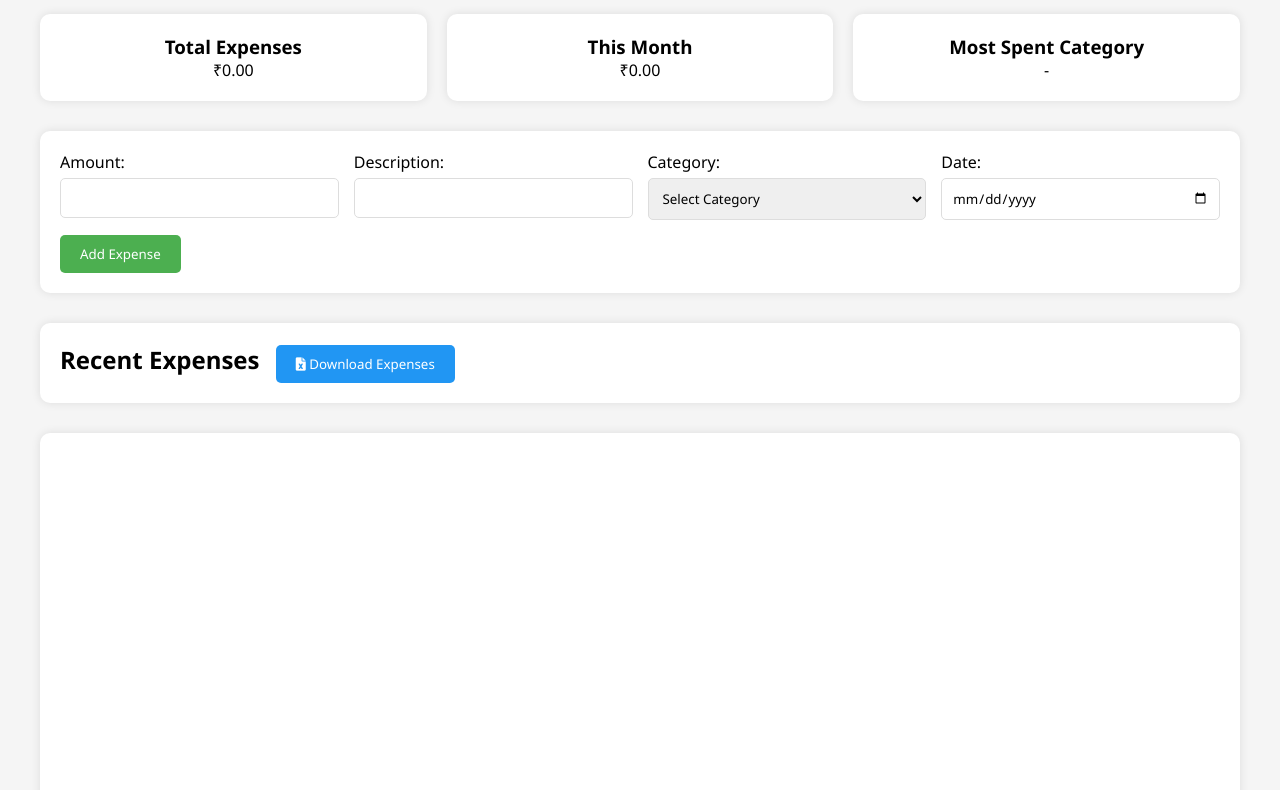
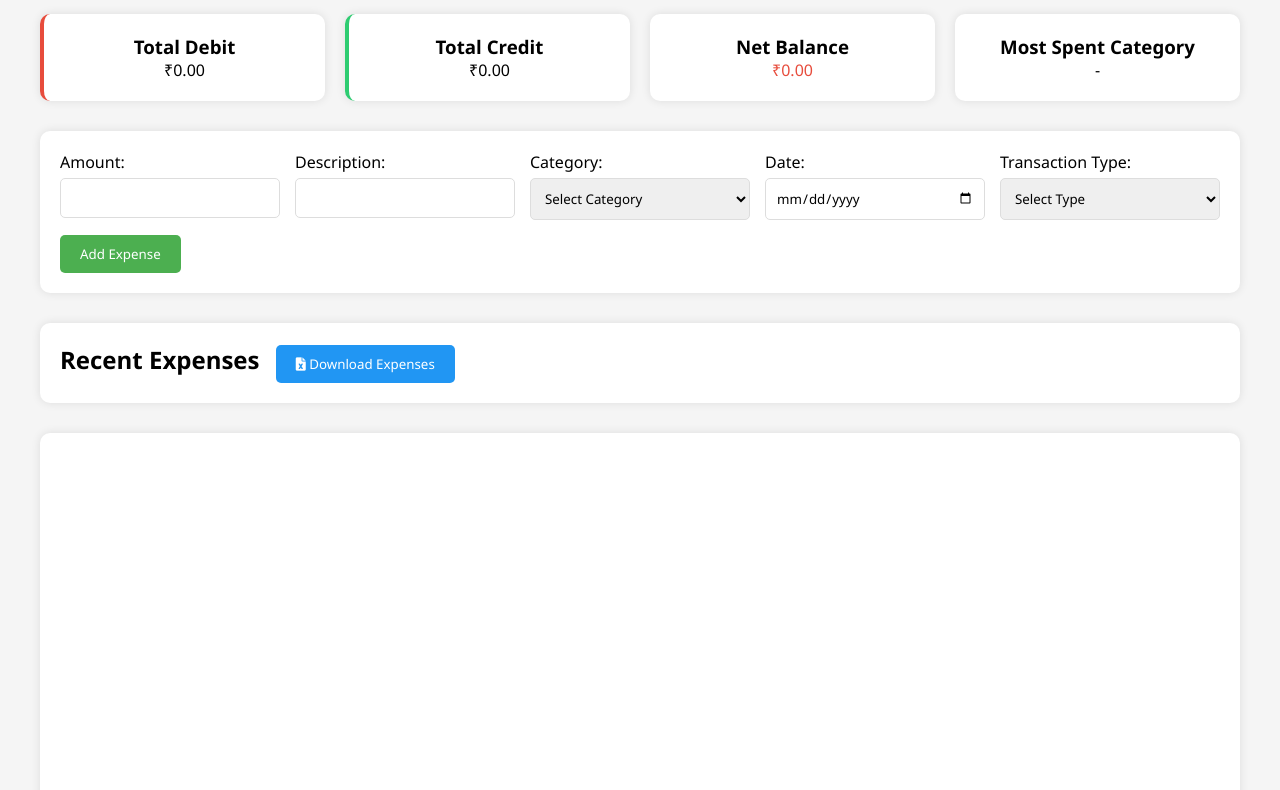
Before and after one commit to kaustubhmahamuni/Expenses-Management-, a plain HTML site: page index.html in a window 1280 px wide. Shown: the part 79-869 px from the top of the page. Drawn offline with nearby package versions, Linux system fonts and the light colour scheme.

Commit message:
Update index.html

```diff
--- a/index.html
+++ b/index.html
@@ -13,6 +13,11 @@
             padding: 0;
             box-sizing: border-box;
             font-family: 'Segoe UI', Tahoma, Geneva, Verdana, sans-serif;
+        }
+
+        :root {
+            --debit-color: #e74c3c;
+            --credit-color: #2ecc71;
         }
 
         body {
@@ -126,6 +131,15 @@
             border-radius: 10px;
             box-shadow: 0 0 10px rgba(0,0,0,0.1);
             text-align: center;
+            position: relative;
+        }
+
+        .summary-card.debit {
+            border-left: 4px solid var(--debit-color);
+        }
+
+        .summary-card.credit {
+            border-left: 4px solid var(--credit-color);
         }
 
         .chart-container {
@@ -150,17 +164,21 @@
 <body>
     <div class="container">
         <div class="header">
-            <h1>EMS</h1>
+            <h1>Expense Management System</h1>
         </div>
 
         <div class="summary">
-            <div class="summary-card">
-                <h3>Total Expenses</h3>
-                <p id="total-expenses">₹0.00</p>
+            <div class="summary-card debit">
+                <h3>Total Debit</h3>
+                <p id="total-debit">₹0.00</p>
+            </div>
+            <div class="summary-card credit">
+                <h3>Total Credit</h3>
+                <p id="total-credit">₹0.00</p>
             </div>
             <div class="summary-card">
-                <h3>This Month</h3>
-                <p id="month-expenses">₹0.00</p>
+                <h3>Net Balance</h3>
+                <p id="net-balance">₹0.00</p>
             </div>
             <div class="summary-card">
                 <h3>Most Spent Category</h3>
@@ -192,6 +210,14 @@
                 <div class="form-group">
                     <label>Date:</label>
                     <input type="date" id="date" required>
+                </div>
+                <div class="form-group">
+                    <label>Transaction Type:</label>
+                    <select id="transactionType" required>
+                        <option value="">Select Type</option>
+                        <option value="Debit">Debit</option>
+                        <option value="Credit">Credit</option>
+                    </select>
                 </div>
             </div>
             <button type="submit">Add Expense</button>
@@ -244,14 +270,25 @@
         }
 
         function updateSummary() {
-            const total = expenses.reduce((sum, expense) => sum + parseFloat(expense.amount), 0);
-            document.getElementById('total-expenses').textContent = `₹${total.toFixed(2)}`;
+            // Calculate debit/credit totals
+            const debitTotal = expenses
+                .filter(e => e.transactionType === 'Debit')
+                .reduce((sum, e) => sum + parseFloat(e.amount), 0);
 
-            const thisMonth = expenses
-                .filter(e => new Date(e.date).getMonth() === new Date().getMonth())
+            const creditTotal = expenses
+                .filter(e => e.transactionType === 'Credit')
                 .reduce((sum, e) => sum + parseFloat(e.amount), 0);
-            document.getElementById('month-expenses').textContent = `₹${thisMonth.toFixed(2)}`;
 
+            const netBalance = debitTotal - creditTotal;
+
+            // Update financial metrics
+            document.getElementById('total-debit').textContent = `₹${debitTotal.toFixed(2)}`;
+            document.getElementById('total-credit').textContent = `₹${creditTotal.toFixed(2)}`;
+            document.getElementById('net-balance').textContent = `₹${netBalance.toFixed(2)}`;
+            document.getElementById('net-balance').style.color =
+                netBalance >= 0 ? 'var(--debit-color)' : 'var(--credit-color)';
+
+            // Existing category calculations
             const categories = expenses.reduce((acc, e) => {
                 acc[e.category] = (acc[e.category] || 0) + parseFloat(e.amount);
                 return acc;
@@ -268,7 +305,7 @@
                     <div class="expense-details">
                         <div class="expense-amount">₹${parseFloat(expense.amount).toFixed(2)}</div>
                         <div>${expense.description}</div>
-                        <small>${new Date(expense.date).toLocaleDateString()}</small>
+                        <small>${new Date(expense.date).toLocaleDateString()} - ${expense.transactionType}</small>
                     </div>
                     <div class="expense-category">${expense.category}</div>
                     <div class="delete-btn" onclick="deleteExpense(${index})">
@@ -294,9 +331,9 @@
 
         function downloadExpenses() {
             const csvContent = "data:text/csv;charset=utf-8,"
-                + "Amount (₹),Description,Category,Date\n"
+                + "Amount (₹),Description,Category,Date,Transaction Type\n"
                 + expenses.map(e =>
-                    `${e.amount},${e.description},${e.category},${e.date}`
+                    `${e.amount},${e.description},${e.category},${e.date},${e.transactionType}`
                 ).join("\n");
 
             const encodedUri = encodeURI(csvContent);
@@ -314,7 +351,8 @@
                 amount: document.getElementById('amount').value,
                 description: document.getElementById('description').value,
                 category: document.getElementById('category').value,
-                date: document.getElementById('date').value
+                date: document.getElementById('date').value,
+                transactionType: document.getElementById('transactionType').value
             };
 
             expenses.push(newExpense);
```
Lines whose indentation alone changed are shown as unchanged.
